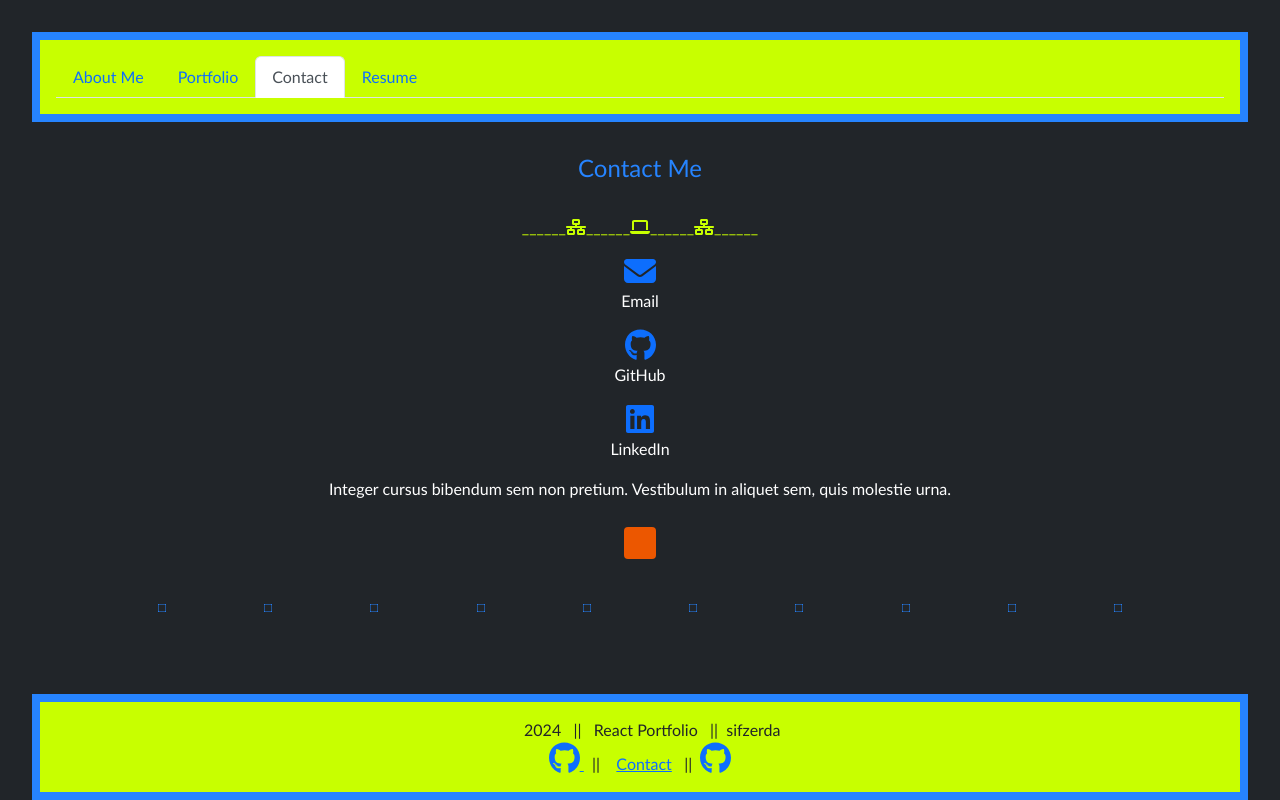
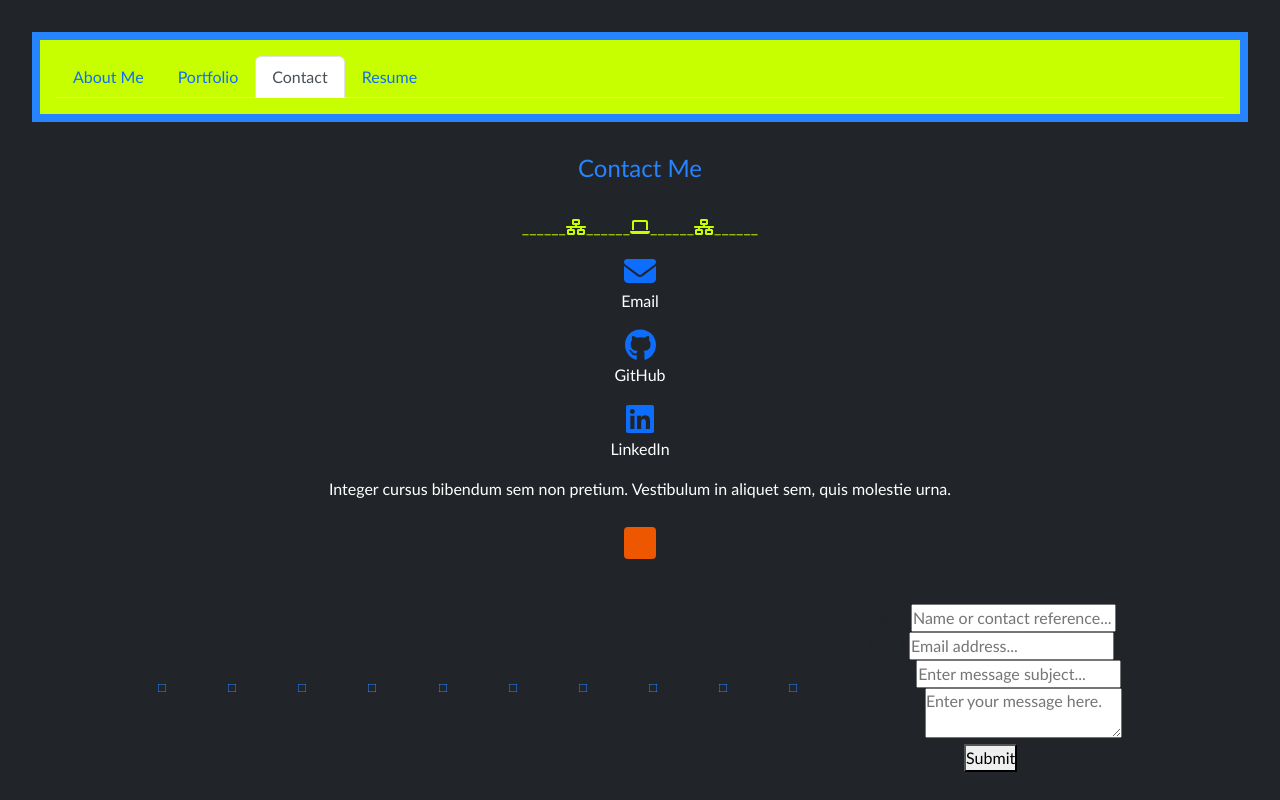
Before and after one commit to sifzerda/react-challenge, a React (Vite) app: page /Contact in a window 1280 px wide. Shown: the top 800 px of the page. Built offline with nearby package versions, Linux system fonts and the light colour scheme.

Commit message:
created a contact form

```diff
--- /dev/null
+++ b/src/components/ContactForm.jsx
@@ -0,0 +1,107 @@
+import { useState } from 'react';
+
+function ContactForm() {
+    const [input, setInput] = useState({
+        name: '',
+        email: '',
+        message: '',
+        subject: ''
+    });
+
+    const [submitted, setSubmitted] = useState(false);
+
+    const handleChange = (e) => {
+        const { name, value } = e.target;
+        setInput({
+            ...input,
+            [name]: value,
+        });
+    }
+
+    const handleSubmit = (e) => {
+        e.preventDefault();
+        setInput({
+            name: '',
+            email: '',
+            subject: '',
+            message: '',
+        });
+        setSubmitted(true);
+    };
+
+    //  const handleChange = (e) => {
+    //    setInput(e.target.value);
+    //  };
+
+    // First we check to see if "edit" prop exists. If not, we render the normal form
+    // If the prop "edit" exists, we know to render the update form instead
+    return (
+// if submitted, display confirmation message
+// if not not, handle submit
+        <div>
+        {submitted ? (
+          <div>
+            <p>Thank you for your message!</p>
+          </div>
+        ) : (
+
+        <form onSubmit={handleSubmit}>
+            <div>
+                <label htmlFor="name">Name:</label>
+                <input
+                    type="text"
+                    placeholder="Name or contact reference..."
+                    id="name"
+                    name="name"
+                    value={input.name}
+                    className="contact-form-input"
+                    onChange={handleChange}
+                    required
+                />
+            </div>
+            <div>
+                <label htmlFor="email">Email:</label>
+                <input
+                    type="email"
+                    placeholder="Email address..."
+                    id="email"
+                    name="email"
+                    value={input.email}
+                    className="contact-form-input"
+                    onChange={handleChange}
+                    required
+                />
+            </div>
+            <div>
+                <label htmlFor="subject">Subject:</label>
+                <input
+                    type="subject"
+                    placeholder="Enter message subject..."
+                    id="subject"
+                    name="subject"
+                    value={input.subject}
+                    className="contact-form-input"
+                    onChange={handleChange}
+                    required
+                />
+            </div>
+            <div>
+                <label htmlFor="message">Message:</label>
+                <textarea
+                    id="message"
+                    placeholder="Enter your message here."
+                    name="message"
+                    value={input.message}
+                    className="contact-form-input"
+                    onChange={handleChange}
+                    required
+                />
+            </div>
+            <button type="submit">Submit</button>
+        </form>
+)}
+        </div>
+    );
+}
+
+export default ContactForm;
--- a/src/pages/Contact.jsx
+++ b/src/pages/Contact.jsx
@@ -1,3 +1,5 @@
+import ContactForm from '../components/ContactForm';
+
 import { FontAwesomeIcon } from '@fortawesome/react-fontawesome';
 import { faGithub, faLinkedin } from '@fortawesome/free-brands-svg-icons';
 import { faSquare } from '@fortawesome/free-solid-svg-icons';
@@ -74,6 +76,8 @@ export default function Contact() {
         <FontAwesomeIcon icon={faSquare} className="blue-square" size="sm" />
 
 
+        <ContactForm />
+
 
       </div>
 
```
